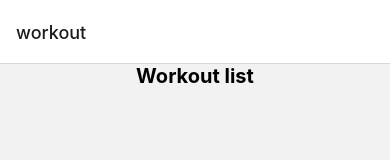
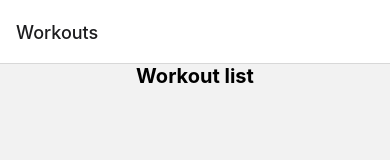
Before and after one commit to marcterradas/timers-exercises-series, a React Native app: screen / in a window 390 px wide. Shown: the top 160 px of the page. Built offline with nearby package versions, Linux system fonts and the light colour scheme.

Commit message:
feat: :sparkles: stack change title with diccionary keys

```diff
--- a/src/layout/Footer.jsx
+++ b/src/layout/Footer.jsx
@@ -11,6 +11,9 @@ const Tab = createBottomTabNavigator();
 
 const Footer = () => {
   const { t } = useTranslation();
+  let workout = t("workout");
+  let timer = t("timer");
+  let settings = t("settings");
 
   return (
     <Tab.Navigator
@@ -19,13 +22,13 @@ const Footer = () => {
           let iconName;
 
           switch (route.name) {
-            case "workout":
+            case workout:
               iconName = focused ? "list" : "list-outline";
               break;
-            case "timer":
+            case timer:
               iconName = focused ? "timer" : "timer-outline";
               break;
-            case "settings":
+            case settings:
               iconName = focused ? "settings" : "settings-outline";
               break;
           }
@@ -37,17 +40,17 @@ const Footer = () => {
       })}
     >
       <Tab.Screen
-        name="workout"
+        name={workout}
         component={WorkoutScreen}
         options={{ tabBarLabel: t("workout") }}
       />
       <Tab.Screen
-        name="timer"
+        name={timer}
         component={TimerScreen}
         options={{ tabBarLabel: t("timer") }}
       />
       <Tab.Screen
-        name="settings"
+        name={settings}
         component={SettingsScreen}
         options={{ tabBarLabel: t("settings") }}
       />
```
